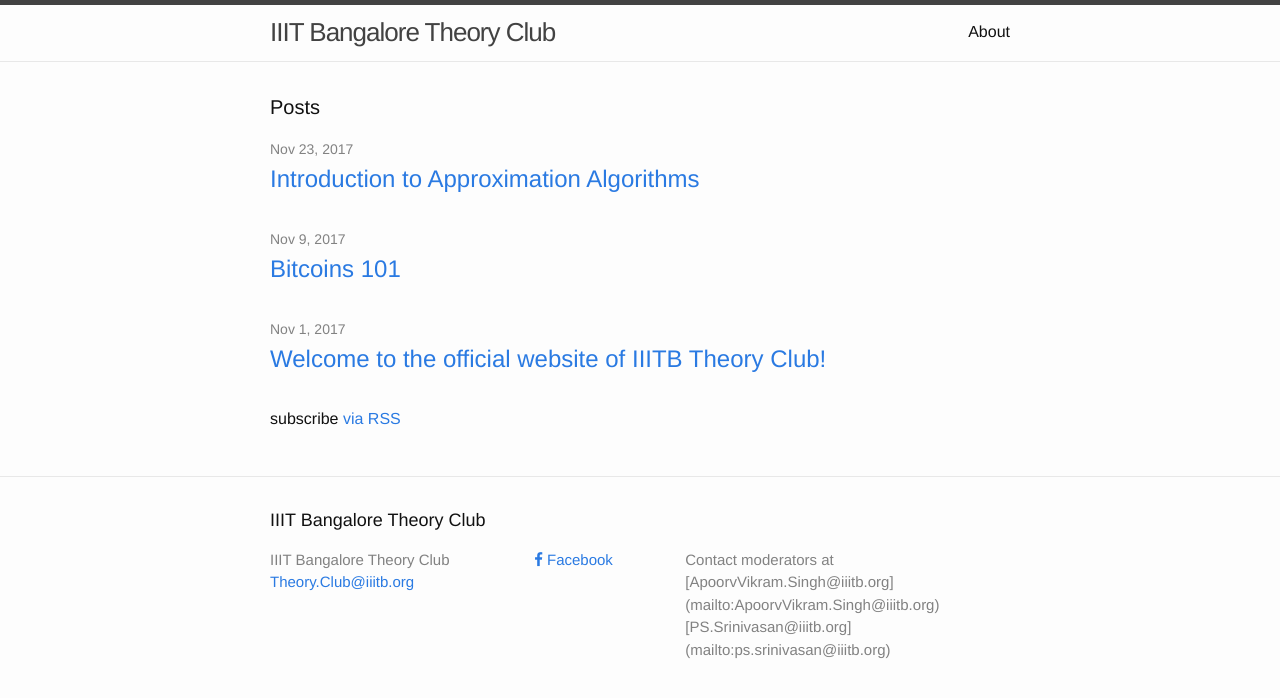
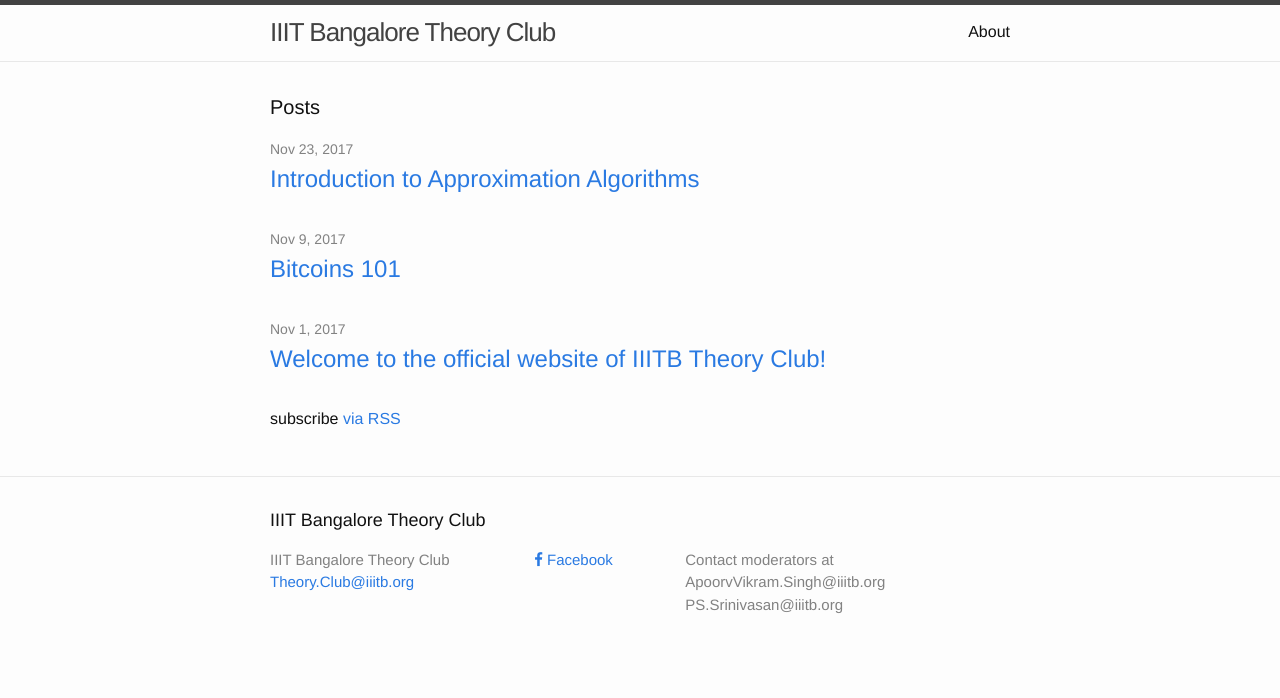
Before and after one commit to iiitbtheoryclub/iiitbtheoryclub.github.io, a Jekyll site: the page built from index.md, in a window 1280 px wide. Shown: the top 698 px of the page. Built offline with Jekyll 4.4.1, drawn with Linux system fonts in a browser that asks for light colours; nearby versions of some CDN libraries; comment, search, counter and statistics services are not loaded; some of the changed lines change nothing that is shown.

Commit message:
MAILTO NOE WORL

```diff
--- a/_config.yml
+++ b/_config.yml
@@ -16,7 +16,7 @@
 title: IIIT Bangalore Theory Club
 email: Theory.Club@iiitb.org
 description: > # this means to ignore newlines until "baseurl:"
-  Contact moderators at [ApoorvVikram.Singh@iiitb.org](mailto:ApoorvVikram.Singh@iiitb.org)  [PS.Srinivasan@iiitb.org](mailto:ps.srinivasan@iiitb.org)
+  Contact moderators at ApoorvVikram.Singh@iiitb.org  PS.Srinivasan@iiitb.org
 baseurl: "" # the subpath of your site, e.g. /blog
 url: "" # the base hostname & protocol for your site, e.g. http://example.com
 #twitter_username: jekyllrb
```
